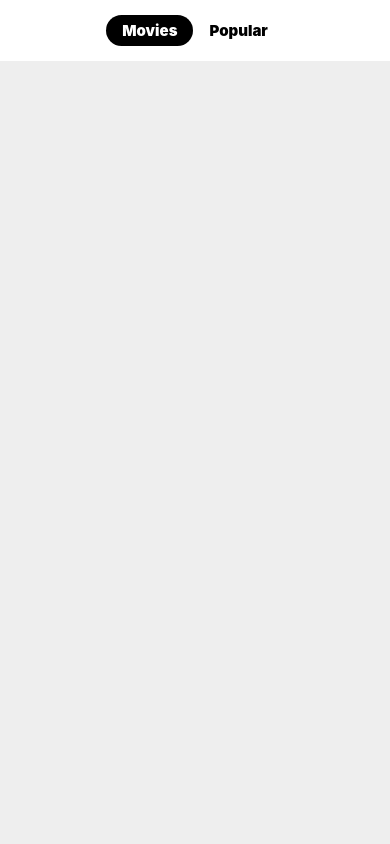
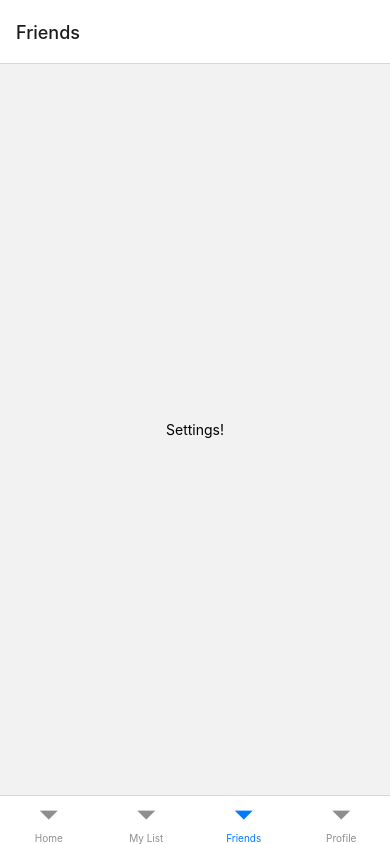
Before and after one commit to timmparsons/wtw-react, a React Native app: screen /Friends in a window 390 px wide. Built offline with nearby package versions, Linux system fonts and the light colour scheme; no server answers.

Commit message:
added bottom navbar

```diff
--- a/App.js
+++ b/App.js
@@ -3,8 +3,11 @@ import { StyleSheet, Text, View } from 'react-native';
 import { Provider } from 'react-redux';
 import { store } from './store';
 import Home from './screens/Home';
+import Settings from './screens/Settings';
 import { useDispatch } from 'react-redux';
 import { setTrendingMovies } from './store/slices/moviesSlice';
+import { createBottomTabNavigator } from '@react-navigation/bottom-tabs';
+import { NavigationContainer } from '@react-navigation/native';
 
 const AppWrapper = () => {
   return (
@@ -14,6 +17,7 @@ const AppWrapper = () => {
   );
 }
 const App = () => {
+  const Tab = createBottomTabNavigator();
   const dispatch = useDispatch();
 
   useEffect(() => {
@@ -25,7 +29,14 @@ const App = () => {
   }, [])
 
   return (
-    <Home />
+    <NavigationContainer>
+      <Tab.Navigator>
+        <Tab.Screen name="Home" component={Home} />
+        <Tab.Screen name="My List" component={Settings} />
+        <Tab.Screen name="Friends" component={Settings} />
+        <Tab.Screen name="Profile" component={Settings} />
+      </Tab.Navigator>
+    </NavigationContainer>
   )
 }
 
--- a/components/MovieList.js
+++ b/components/MovieList.js
@@ -16,7 +16,7 @@ const MovieList = () => {
   const renderItem = ({ item }) => (
     <Item title={item.title || item.name} description={item.overview} />
   );
-  console.log('zzz', movies)
+
   return (
     <View style={styles.container}>
       {movies && <FlatList
--- a/package.json
+++ b/package.json
@@ -10,12 +10,17 @@
     "eject": "expo eject"
   },
   "dependencies": {
+    "@react-navigation/bottom-tabs": "^6.3.1",
+    "@react-navigation/native": "^6.0.10",
+    "@react-navigation/native-stack": "^6.6.2",
     "@reduxjs/toolkit": "^1.8.1",
     "expo": "~44.0.0",
     "expo-status-bar": "~1.2.0",
     "react": "17.0.1",
     "react-dom": "17.0.1",
     "react-native": "0.64.3",
+    "react-native-safe-area-context": "3.3.2",
+    "react-native-screens": "~3.10.1",
     "react-native-web": "0.17.1",
     "react-redux": "^8.0.1",
     "redux-saga": "^1.1.3",
--- /dev/null
+++ b/screens/Settings.js
@@ -0,0 +1,14 @@
+import React from 'react'
+import { StyleSheet, Text, View, SafeAreaView } from 'react-native'
+
+const Settings = () => {
+  return (
+    <View style={{ flex: 1, justifyContent: 'center', alignItems: 'center' }}>
+      <Text>Settings!</Text>
+    </View>
+  );
+}
+
+export default Settings
+
+const styles = StyleSheet.create({})
--- a/selectors/index.js
+++ b/selectors/index.js
@@ -1,3 +1,3 @@
 import { createSelector } from 'reselect'
 
-export const selectMovies = state => state;
+export const selectMovies = state => state.movieSlice;
```
Also changed, not shown: 1 other file (tests, documents, lock files or other folders).
